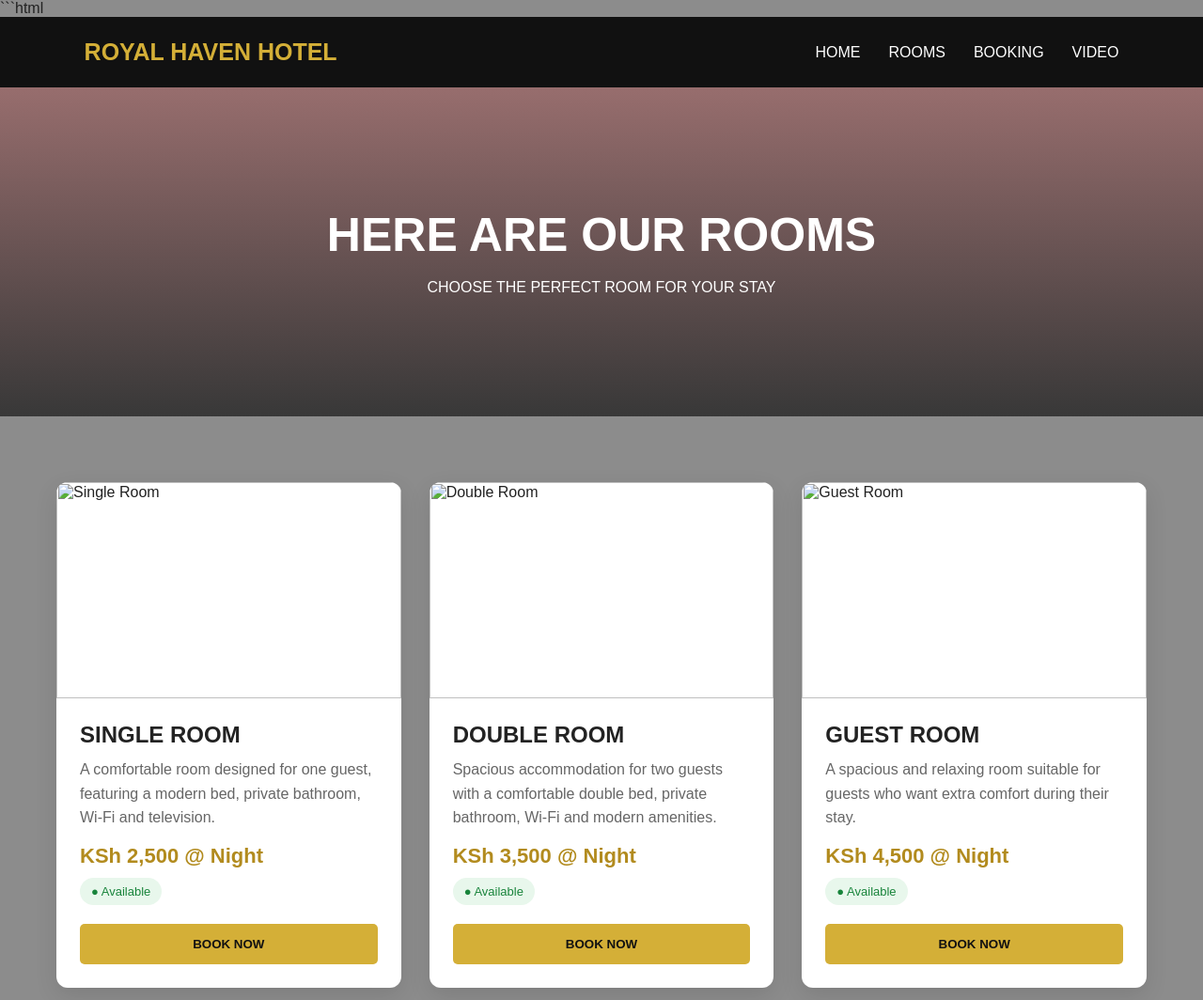
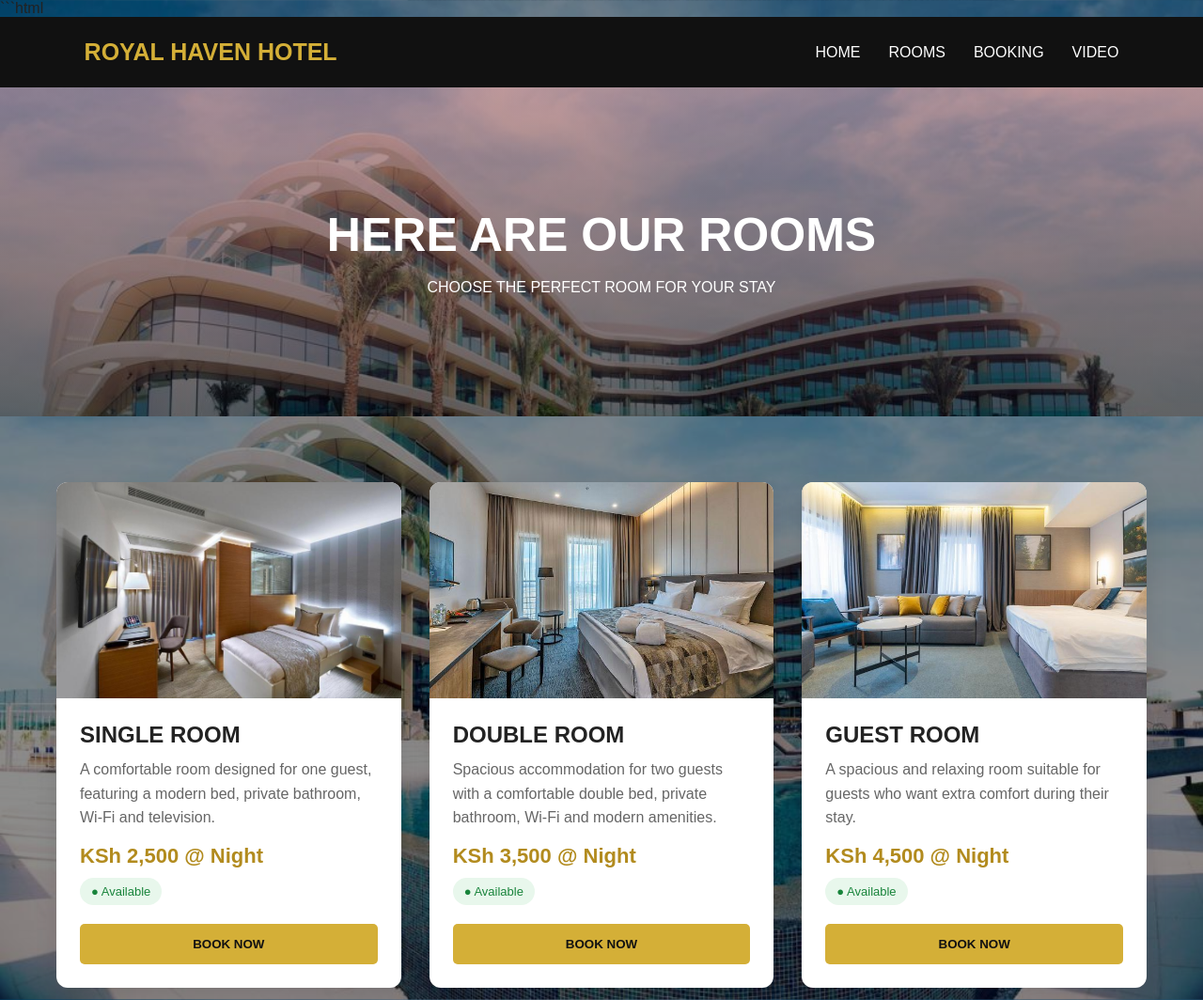
Before and after one commit to Charlesmuteti/ROYAL-HAVEN, a plain HTML site: page rooms.html in a window 1280 px wide. Shown: the top 1064 px of the page at 94% size. Drawn offline with Linux system fonts and the light colour scheme; files whose address does not match are found by name.

Commit message:
Add files via upload

````diff
--- a/rooms.html
+++ b/rooms.html
@@ -25,7 +25,7 @@
             background-image:
                 linear-gradient(rgba(0, 0, 0, 0.45),
                     rgba(0, 0, 0, 0.45)),
-                url("C:\Users\charl\Downloads\hotel.jpg");
+                url("C:\Users\charl\OneDrive\Desktop\web\images\hotel.jpg");
 
             background-size: cover;
             background-position: center;
@@ -68,7 +68,7 @@
         .header {
             background:
                 linear-gradient(rgba(159, 89, 89, 0.6), rgba(0, 0, 0, .6)),
-                url("C:\Users\charl\Downloads\hotel.jpg");
+                url("C:\Users\charl\OneDrive\Desktop\web\images\hotel.jpg");
             background-size: cover;
             background-position: center;
             height: 350px;
@@ -214,7 +214,7 @@
 
         <div class="room">
 
-            <img src="C:\Users\charl\Downloads\single-room.jpg" alt="Single Room">
+            <img src="C:\Users\charl\OneDrive\Desktop\web\images\single-room.jpg" alt="Single Room">
 
             <div class="room-content">
 
@@ -242,7 +242,7 @@
 
         <div class="room">
 
-            <img src="C:\Users\charl\Downloads\double-room.jpg" alt="Double Room">
+            <img src="C:\Users\charl\OneDrive\Desktop\web\images\double-room.jpg" alt="Double Room">
 
             <div class="room-content">
 
@@ -270,7 +270,7 @@
 
         <div class="room">
 
-            <img src="C:\Users\charl\Downloads\guest-room.jpg" alt="Guest Room">
+            <img src="C:\Users\charl\OneDrive\Desktop\web\images\guest-room.jpg" alt="Guest Room">
 
             <div class="room-content">
 
@@ -315,4 +315,3 @@
 </body>
 
 </html>
-```
````
Also changed, not shown: booking.html (+1 -1 lines), index.html (+11 -12 lines), double-room.jpg (added), fine.jpg (added), guest-room.jpg (added), hotel.jpg (added), single-room.jpg (added), wifi.jpg (added).
